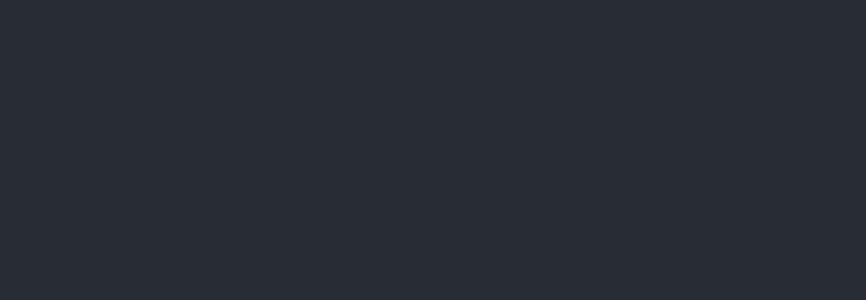
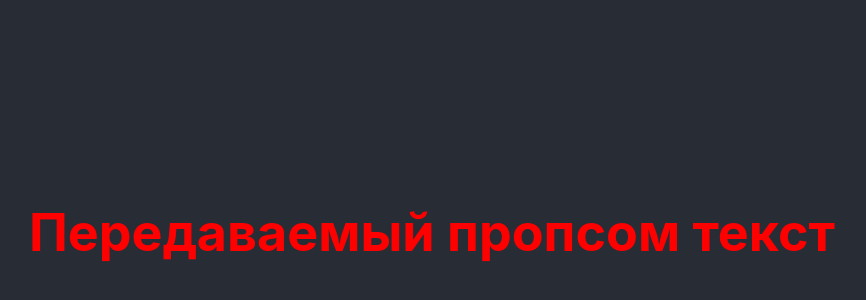
Before and after one commit to ArtyomKorn1lov/study-react-app, a React (Create React App) app: page / in a window 1280 px wide. Shown: the part 168-468 px from the top of the page, without its empty margins (208-1074 px from the left). Built offline with nearby package versions, Linux system fonts and the light colour scheme.

Commit message:
Задание урока 1

```diff
--- a/src/App.css
+++ b/src/App.css
@@ -36,3 +36,8 @@
     transform: rotate(360deg);
   }
 }
+
+
+.red-text {
+  color: red;
+}
--- a/src/App.js
+++ b/src/App.js
@@ -1,10 +1,18 @@
 import './App.css';
 
+const Message = (props) => {
+  return(
+    <h1 className='red-text'>{props.text}</h1>
+  );
+}
+
 const App = () => {
+  const text = "Передаваемый пропсом текст";
+
   return (
     <div className="App">
       <header className="App-header">
-
+        <Message text={text} />
       </header>
     </div>
   );
```
